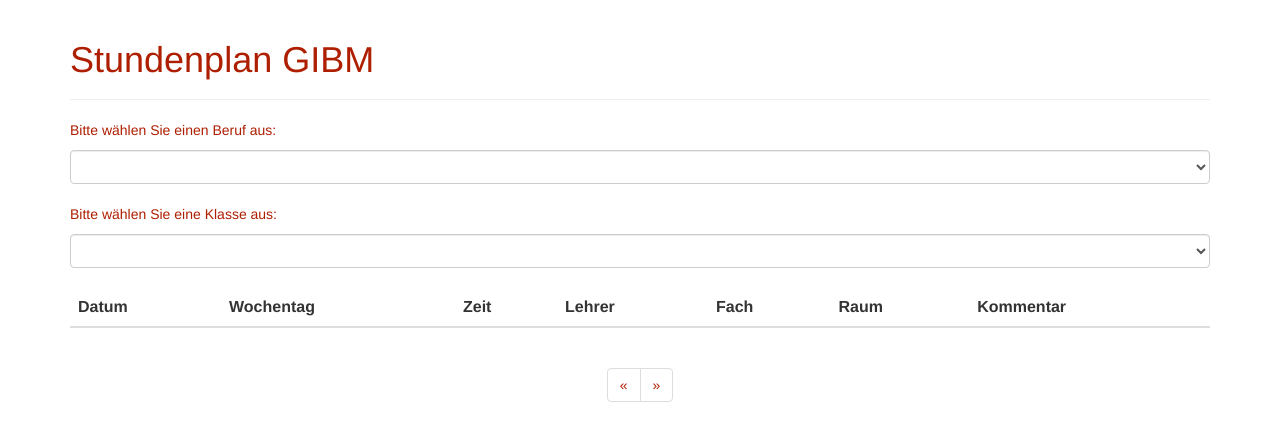
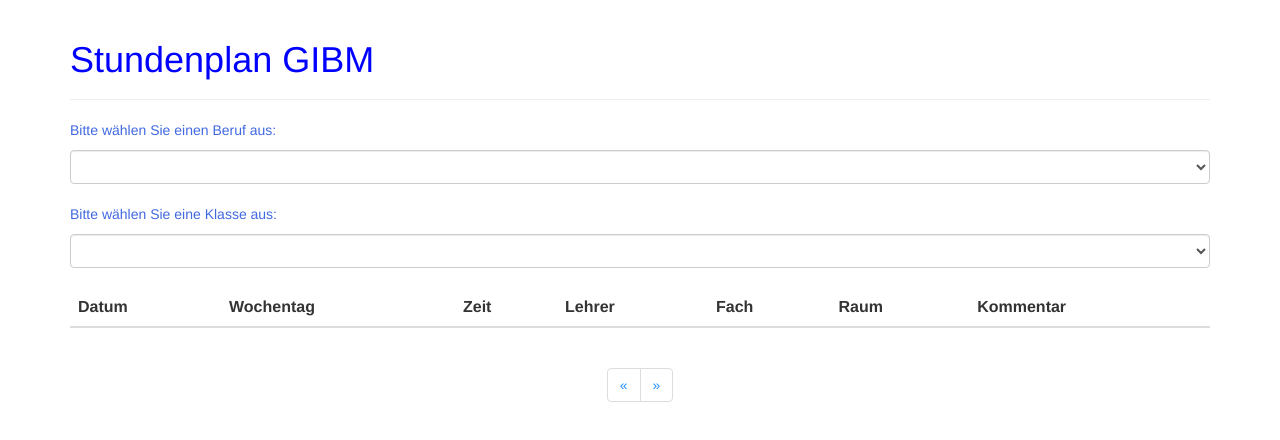
Before and after one commit to BRsmover/Stundenplan, a plain HTML site: page index.html in a window 1280 px wide. Drawn offline with Linux system fonts and the light colour scheme; no server answers.

Commit message:
Changed color to blue

```diff
--- a/css/styles.css
+++ b/css/styles.css
@@ -9,19 +9,23 @@
 }
 
 /* Color styling */
-h1, p {
-	color: #AE1E00;
+h1 {
+	color: blue;
+}
+
+p {
+	color: royalblue;
 }
 
 .form-control:focus {
-	border-color: #FF0000;
-	box-shadow: inset #AE1E00;
+/* 	border-color: ; */
+/* 	box-shadow: inset #AE1E00; */
 }
 
 .pagination > li > a {
-	color: #AE1E00;
+	color: dodgerblue;
 }
 
 .pagination > li > a:hover {
-	color: black;
+	color: blue;
 }
```
